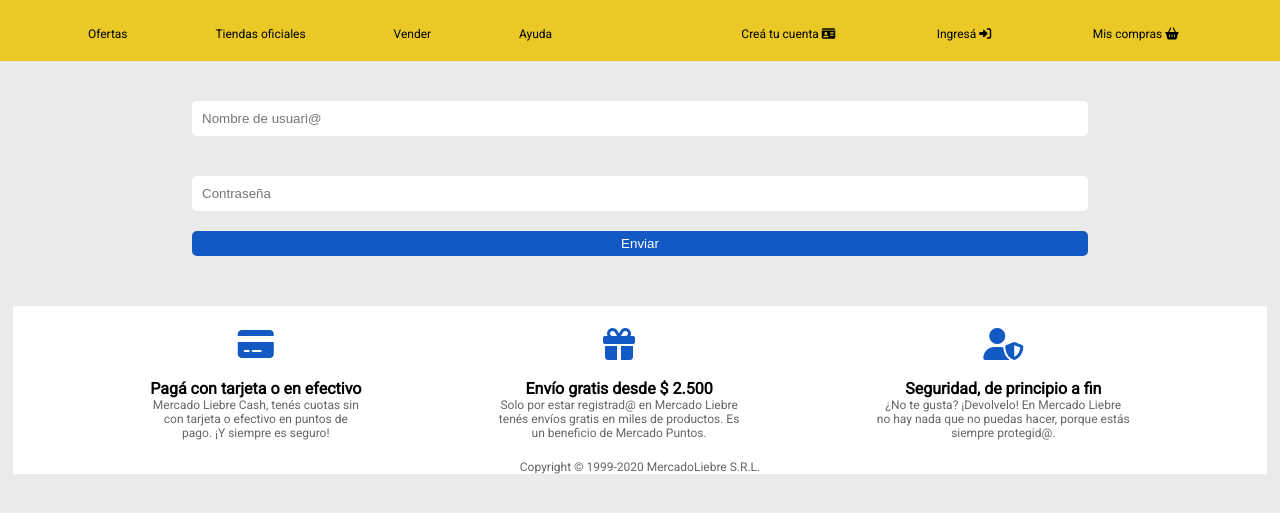
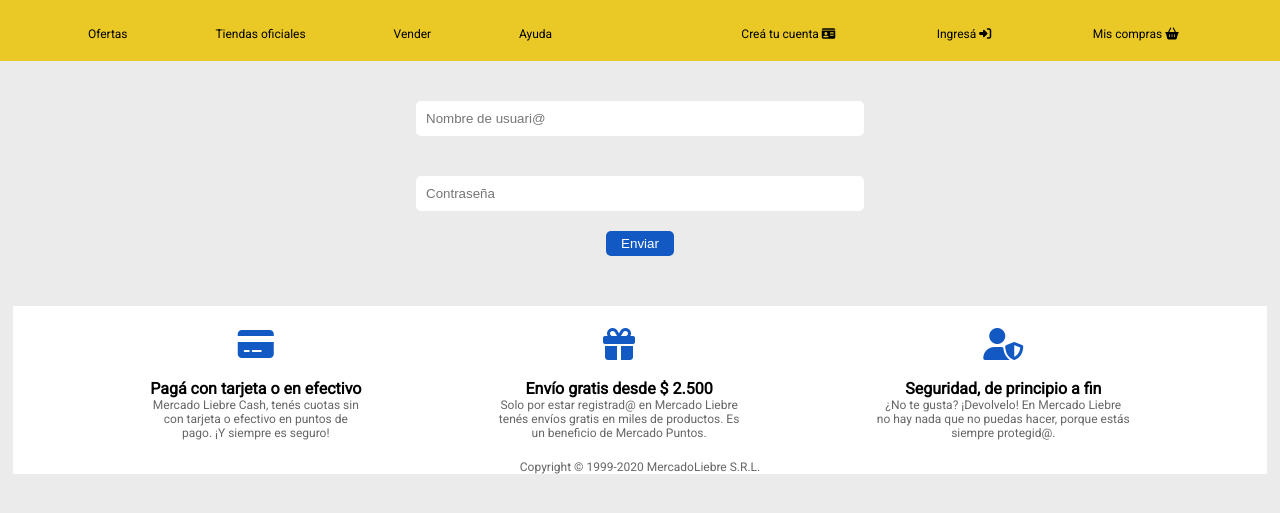
Before and after one commit to JoelAlexanderTrinidad/TP_MercadoLiebre, a website: page views/login.html in a window 1280 px wide. Shown: the part 85-598 px from the top of the page. Drawn offline with Linux system fonts and the light colour scheme.

```diff
--- a/public/css/icons.css
+++ b/public/css/icons.css
@@ -5,3 +5,6 @@
     font-size: 2em;
     text-align: center;
 }
+div.icono-footer i:hover{
+    color: var(--colorAmarillo);
+}
--- a/public/css/login.css
+++ b/public/css/login.css
@@ -1,7 +1,11 @@
+footer .login{
+
+}
 .login__main{
     width: 90%;
     margin: 0 auto;
 }
+
 .login__main button{
     border: none;
     background-color: var(--colorCeleste);
@@ -12,10 +16,32 @@
 }
 
 /* tablets */
-@media (min-width: 600px){
+@media (min-width: 768px){
     .login__main{
-
         width: 70%;
         margin: 20px auto 50px;
     }
+    .login__main form{
+        width: 60%;
+        margin: 0 auto;
+    }
+    .login__main__boton{
+        width: 20%;
+        margin: 0 auto;
+    }
+    .login__main button:hover{
+        background-color: #0022AA;
+    }
+
 }
+
+@media (min-width: 1024px){
+    .login__main form{
+        width: 50%;
+        margin: 0 auto;
+    }
+    .login__main__boton{
+        width: 15%;
+        margin: 0 auto;
+    }
+}
--- a/views/login.html
+++ b/views/login.html
@@ -56,7 +56,7 @@
               <div>
                   <input type="password" name="contraseña" id="contraseña" placeholder="Contraseña" minlength="8" required>
               </div>
-              <div>
+              <div class="login__main__boton">
                   <a href="http://localhost:3030/"><button type="submit">Enviar</button></a>
               </div>
           </form>
```
